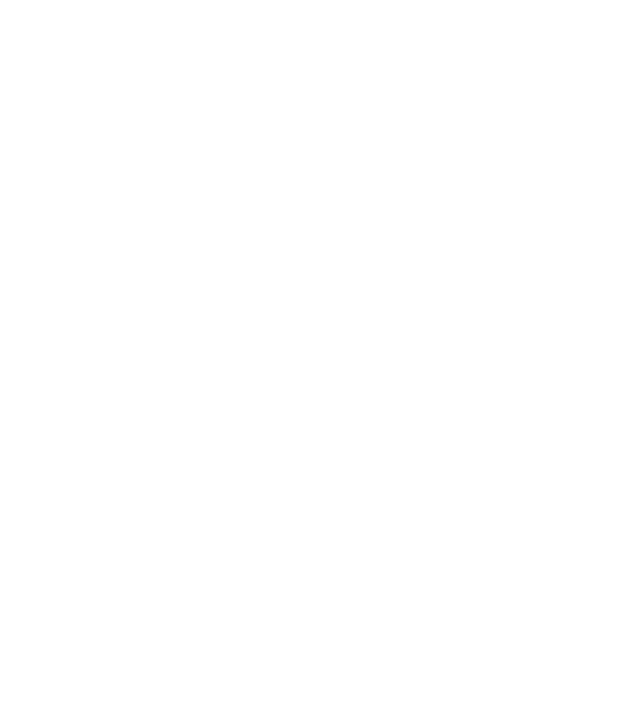
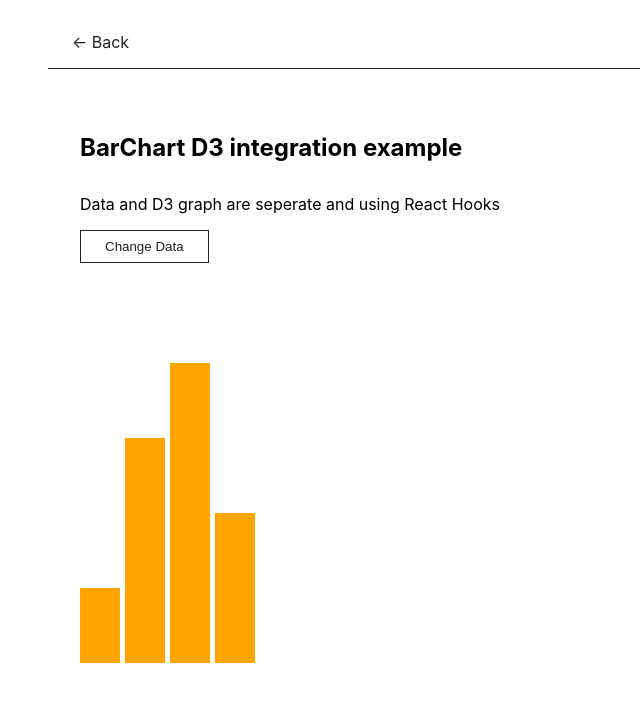
Before and after one commit to youssefssc/interactive-graphics, a React (Create React App) app: page /barChart in a window 1280 px wide. Shown: the top 702 px of the page, without its empty margins (0-640 px from the left). Built offline with nearby package versions, Linux system fonts and the light colour scheme.

Commit message:
feat(BarChart): example D3 integration

```diff
--- a/src/App.js
+++ b/src/App.js
@@ -5,6 +5,8 @@
 import AnimatedCircles from './diagrams/AnimatedCircles';
 // import Circles from './diagrams/Circles';
 import ZoomableStack from './diagrams/ZoomableStack';
+import BarChartD3 from './diagrams/BarChartD3';
+
 
 import './App.scss';
 
@@ -28,6 +30,12 @@
               <ZoomableStack />
             </>
           </Route>
+          <Route path='/barChart'>
+            <>
+              <Nav />
+              <BarChartD3 />
+            </>
+          </Route>
         </Switch>
       </div>
     </Router>
--- a/src/App.scss
+++ b/src/App.scss
@@ -29,3 +29,21 @@
     margin-bottom: 1rem;
   }
 }
+
+.diagram-container{
+  margin: 2rem 4rem ;
+  h2 {
+    margin: 2rem 0;
+  }
+}
+
+button{
+  background-color: #fff;
+  border: 1px solid #222;
+  color: #222;
+  padding: 0.5rem 1.5rem;
+  &:hover{
+    color: #fff;
+    background-color: #222;
+  }
+}
--- /dev/null
+++ b/src/diagrams/BarChartD3/BarChart/index.js
@@ -0,0 +1,59 @@
+import * as d3 from 'd3';
+import React, { useRef, useEffect, useCallback } from 'react';
+
+function BarChart({ width, height, data }){
+    const ref = useRef();
+
+    const draw = useCallback(() => {
+
+        const svg = d3.select(ref.current);
+        var selection = svg.selectAll("rect").data(data);
+        var yScale = d3.scaleLinear()
+                            .domain([0, d3.max(data)])
+                            .range([0, height-100]);
+
+        selection
+            .transition().duration(300)
+                .attr("height", (d) => yScale(d))
+                .attr("y", (d) => height - yScale(d))
+
+        selection
+            .enter()
+            .append("rect")
+            .attr("x", (d, i) => i * 45)
+            .attr("y", (d) => height)
+            .attr("width", 40)
+            .attr("height", 0)
+            .attr("fill", "orange")
+            .transition().duration(300)
+                .attr("height", (d) => yScale(d))
+                .attr("y", (d) => height - yScale(d))
+
+        selection
+            .exit()
+            .transition().duration(300)
+                .attr("y", (d) => height)
+                .attr("height", 0)
+            .remove()
+    },[data, height]);
+
+    useEffect(() => {
+        const svg = d3.select(ref.current);
+        svg.attr("width", width).attr("height", height);
+        // .style("border", "1px solid black")
+    }, [width, height]);
+
+    useEffect(() => {
+        draw();
+    }, [data, draw]);
+
+
+    return (
+        <div className="chart">
+            <svg ref={ref}>
+            </svg>
+        </div>
+    )
+}
+
+export default BarChart;
--- /dev/null
+++ b/src/diagrams/BarChartD3/index.js
@@ -0,0 +1,34 @@
+import React, { useEffect, useState } from 'react';
+import BarChart from './BarChart';
+
+const datas = [
+    [10, 30, 40, 20],
+    [10, 40, 30, 20, 50, 10],
+    [60, 30, 40, 20, 30]
+]
+var i = 0;
+
+function BarChartD3() {
+    const [data, setData] = useState([]);
+
+    useEffect(() => {
+        changeData();
+    }, []);
+
+    const changeData = () => {
+        setData(datas[i++]);
+        if(i === datas.length) i = 0;
+    }
+
+
+    return (
+        <div className='diagram-container'>
+            <h2>BarChart D3 integration example</h2>
+            <p> Data and D3 graph are seperate and using React Hooks </p>
+            <button onClick={changeData}>Change Data</button>
+            <BarChart width={600} height={400} data={data} />
+        </div>
+    );
+}
+
+export default BarChartD3;
--- a/src/diagrams/Home/index.jsx
+++ b/src/diagrams/Home/index.jsx
@@ -13,6 +13,9 @@
         <li>
           <Link to='/zoomableStack'>Zoomable Stack</Link>
         </li>
+         <li>
+          <Link to='/barChart'>Bar Chart D3</Link>
+        </li>
       </ul>
     </section>
   );
```
